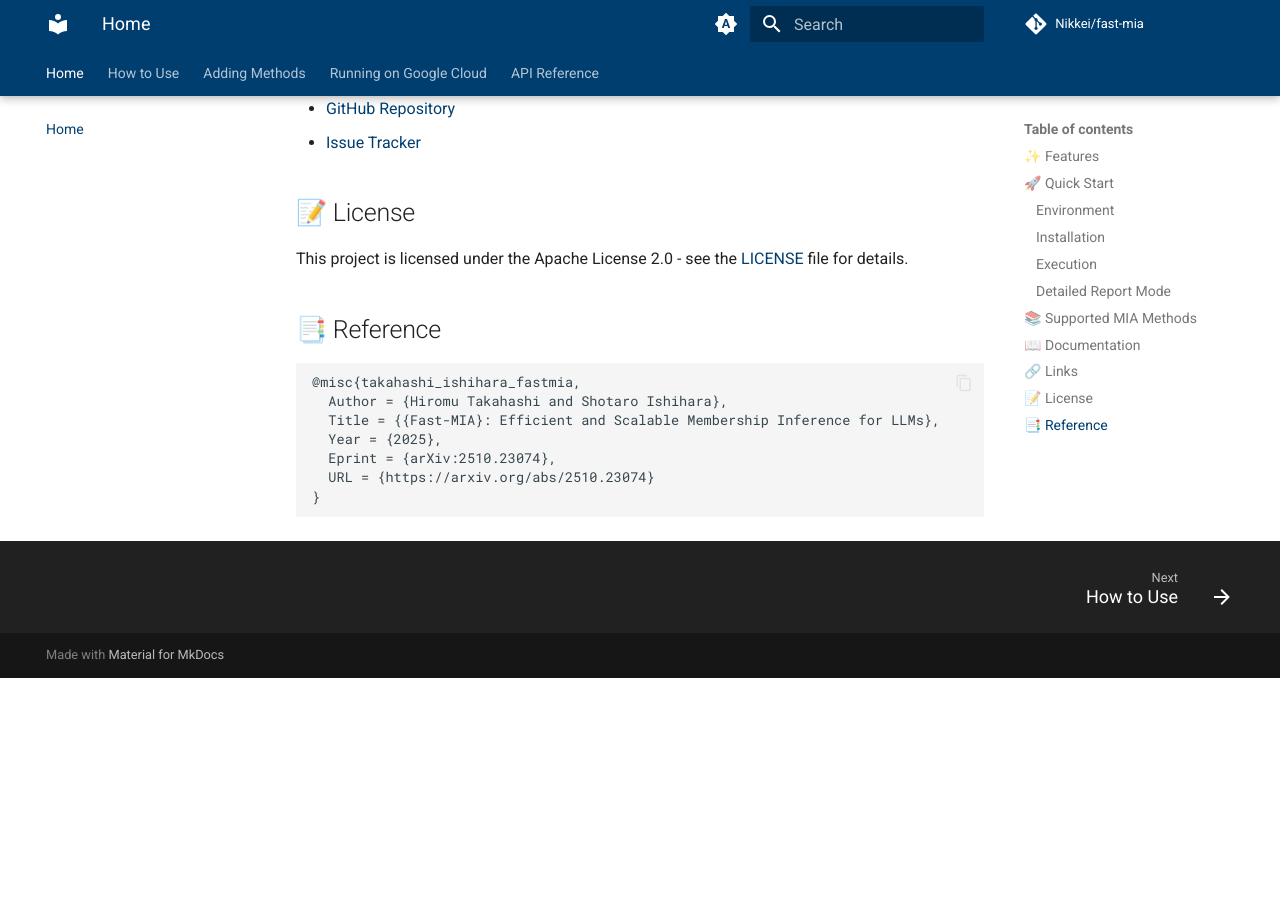
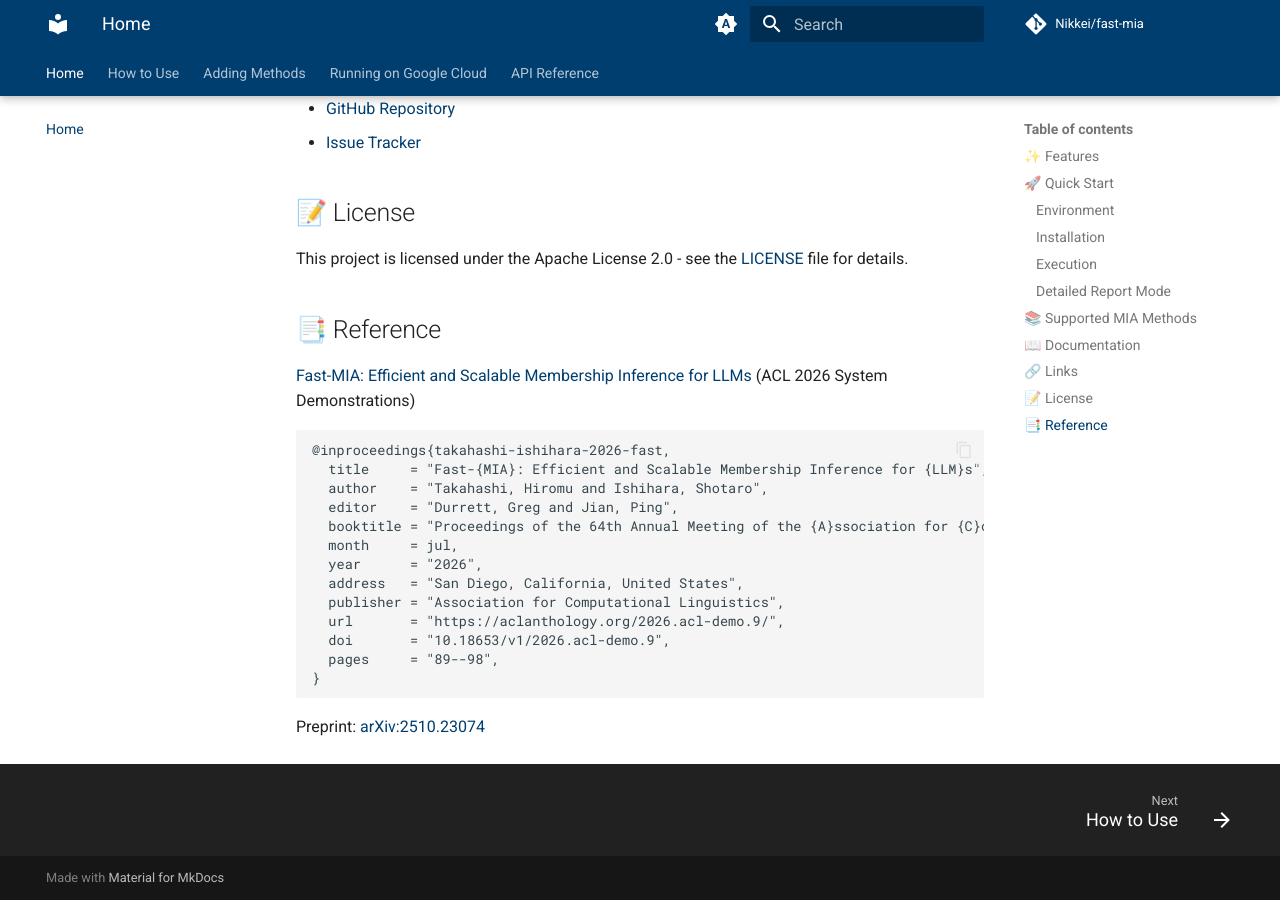
Before and after one commit to Nikkei/fast-mia, an MkDocs documentation site: the page built from docs/docs/index.md, in a window 1280 px wide and 900 px high, scrolled down 2538 px. Built offline with MkDocs 1.6.1 and Material for MkDocs 9.7.7, drawn with Linux system fonts in a browser that asks for light colours; comment, search, counter and statistics services are not loaded; before the commit the page ends 3216 px from its top, so only the background shows below that.

Commit message:
Update publications 20260703

````diff
--- a/docs/docs/index.md
+++ b/docs/docs/index.md
@@ -85,12 +85,22 @@
 
 ## 📑 Reference
 
+[Fast-MIA: Efficient and Scalable Membership Inference for LLMs](https://aclanthology.org/2026.acl-demo.9/) (ACL 2026 System Demonstrations)
+
 ```
-@misc{takahashi_ishihara_fastmia,
-  Author = {Hiromu Takahashi and Shotaro Ishihara},
-  Title = {{Fast-MIA}: Efficient and Scalable Membership Inference for LLMs},
-  Year = {2025},
-  Eprint = {arXiv:2510.23074},
-  URL = {https://arxiv.org/abs/2510.23074}
+@inproceedings{takahashi-ishihara-2026-fast,
+  title     = "Fast-{MIA}: Efficient and Scalable Membership Inference for {LLM}s",
+  author    = "Takahashi, Hiromu and Ishihara, Shotaro",
+  editor    = "Durrett, Greg and Jian, Ping",
+  booktitle = "Proceedings of the 64th Annual Meeting of the {A}ssociation for {C}omputational {L}inguistics (Volume 3: System Demonstrations)",
+  month     = jul,
+  year      = "2026",
+  address   = "San Diego, California, United States",
+  publisher = "Association for Computational Linguistics",
+  url       = "https://aclanthology.org/2026.acl-demo.9/",
+  doi       = "10.18653/v1/2026.acl-demo.9",
+  pages     = "89--98",
 }
 ```
+
+Preprint: [arXiv:2510.23074](https://arxiv.org/abs/2510.23074)
````
Also changed, not shown: README.md.
